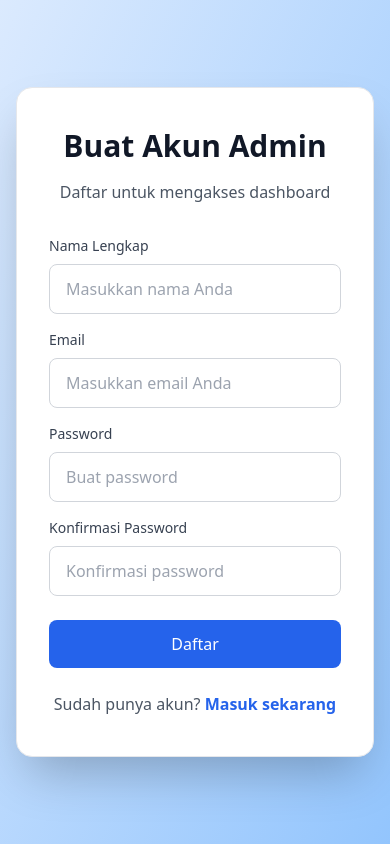
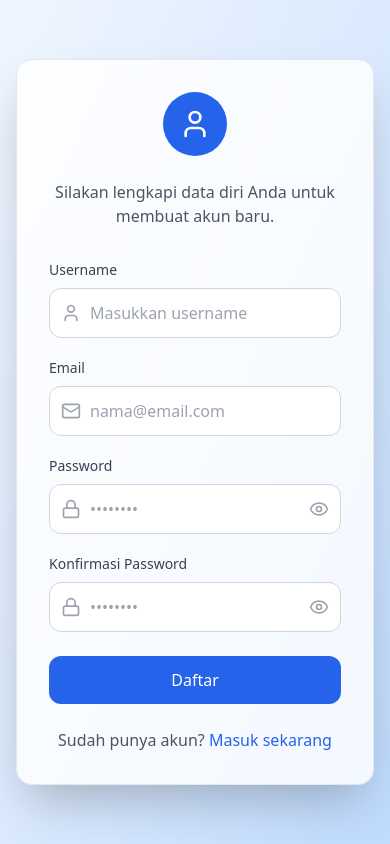
Before and after one commit to Arifin0316/Tomo, a Next.js app: page /register in a window 390 px wide. Built offline with nearby package versions, Linux system fonts and the light colour scheme; no server answers.

Commit message:
Add username validation schema using Zod and update Sidebar mobile navigation

```diff
--- a/app/(auth)/login/page.jsx
+++ b/app/(auth)/login/page.jsx
@@ -3,12 +3,13 @@ import { signIn } from "next-auth/react";
 import { useState } from "react";
 import { useRouter } from "next/navigation";
 import Link from "next/link";
-
+import { Eye, EyeOff, Mail, Lock } from "lucide-react";
 
 export default function LoginPage() {
   const router = useRouter();
   const [error, setError] = useState("");
   const [loading, setLoading] = useState(false);
+  const [showPassword, setShowPassword] = useState(false);
 
   const handleSubmit = async (e) => {
     e.preventDefault();
@@ -32,92 +33,111 @@ export default function LoginPage() {
   };
 
   return (
-    <div className="min-h-screen flex items-center justify-center bg-gradient-to-br from-blue-100 to-blue-300 dark:from-gray-900 dark:to-gray-800 py-12 px-4 sm:px-6 lg:px-8 transition-colors duration-300">
-      <div className="max-w-md w-full bg-white dark:bg-gray-800 shadow-2xl dark:shadow-xl rounded-2xl overflow-hidden border dark:border-gray-700 transition-colors duration-300">
-        <div className="px-8 py-10">
-          <div className="text-center">
-            <h2 className="text-3xl font-extrabold text-gray-900 dark:text-white mb-4">
+    <div className="min-h-screen flex items-center justify-center bg-gradient-to-br from-blue-50 via-blue-100 to-blue-200 dark:from-gray-900 dark:via-gray-800 dark:to-gray-900 py-12 px-4 sm:px-6 lg:px-8 transition-all duration-300">
+      <div className="max-w-md w-full space-y-8 bg-white/80 dark:bg-gray-800/90 backdrop-blur-sm shadow-2xl dark:shadow-xl rounded-2xl p-8 border border-gray-200 dark:border-gray-700 transition-all duration-300">
+        {/* Logo or Brand Section */}
+        <div className="text-center space-y-6">
+          <div className="mx-auto h-16 w-16 bg-blue-600 dark:bg-blue-500 rounded-full flex items-center justify-center">
+            <Lock className="h-8 w-8 text-white" />
+          </div>
+          <h2 className="text-3xl font-extrabold text-gray-900 dark:text-white">
             Login ke Dashboard
           </h2>
-            <p className="text-gray-600 dark:text-gray-400 mb-8">
-              Selamat datang! Silakan masuk ke akun Anda.
+          <p className="text-gray-600 dark:text-gray-400 max-w-sm mx-auto">
+            Selamat datang kembali! Silakan masuk ke akun Anda.
           </p>
         </div>
 
-          <form className="space-y-6" onSubmit={handleSubmit}>
+        <form className="mt-8 space-y-6" onSubmit={handleSubmit}>
           {error && (
-              <div className="bg-red-100 dark:bg-red-900/20 border border-red-400 dark:border-red-700 text-red-700 dark:text-red-400 px-4 py-3 rounded-lg">
+            <div className="bg-red-100 dark:bg-red-900/20 border border-red-400 dark:border-red-700 text-red-700 dark:text-red-400 px-4 py-3 rounded-lg flex items-center gap-2 animate-shake">
+              <span className="text-lg">⚠️</span>
               {error}
             </div>
           )}
 
-            <div className="space-y-4">
-              <div>
-                <label
-                  htmlFor="email"
-                  className="block text-sm font-medium text-gray-700 dark:text-gray-300 mb-2"
-                >
+          <div className="space-y-5">
+            {/* Email Input */}
+            <div className="relative">
+              <label htmlFor="email" className="block text-sm font-medium text-gray-700 dark:text-gray-300 mb-2">
                 Email
               </label>
+              <div className="relative">
+                <div className="absolute inset-y-0 left-0 pl-3 flex items-center pointer-events-none">
+                  <Mail className="h-5 w-5 text-gray-400" />
+                </div>
                 <input
                   id="email"
                   name="email"
                   type="email"
                   required
-                  className="w-full px-4 py-3 border border-gray-300 dark:border-gray-600 dark:bg-gray-700 dark:text-white rounded-lg focus:outline-none focus:ring-2 focus:ring-blue-500 dark:focus:ring-blue-400 focus:border-transparent transition duration-300"
-                  placeholder="Masukkan email Anda"
-                />
-              </div>
-
-              <div>
-                <label
-                  htmlFor="password"
-                  className="block text-sm font-medium text-gray-700 dark:text-gray-300 mb-2"
-                >
-                  Password
-                </label>
-                <input
-                  id="password"
-                  name="password"
-                  type="password"
-                  required
-                  className="w-full px-4 py-3 border border-gray-300 dark:border-gray-600 dark:bg-gray-700 dark:text-white rounded-lg focus:outline-none focus:ring-2 focus:ring-blue-500 dark:focus:ring-blue-400 focus:border-transparent transition duration-300"
-                  placeholder="Masukkan password Anda"
+                  className="w-full pl-10 pr-4 py-3 border border-gray-300 dark:border-gray-600 dark:bg-gray-700/50 dark:text-white rounded-xl focus:outline-none focus:ring-2 focus:ring-blue-500 dark:focus:ring-blue-400 focus:border-transparent transition-all duration-300"
+                  placeholder="nama@email.com"
                 />
               </div>
             </div>
 
-            <div>
+            {/* Password Input */}
+            <div className="relative">
+              <label htmlFor="password" className="block text-sm font-medium text-gray-700 dark:text-gray-300 mb-2">
+                Password
+              </label>
+              <div className="relative">
+                <div className="absolute inset-y-0 left-0 pl-3 flex items-center pointer-events-none">
+                  <Lock className="h-5 w-5 text-gray-400" />
+                </div>
+                <input
+                  id="password"
+                  name="password"
+                  type={showPassword ? "text" : "password"}
+                  required
+                  className="w-full pl-10 pr-12 py-3 border border-gray-300 dark:border-gray-600 dark:bg-gray-700/50 dark:text-white rounded-xl focus:outline-none focus:ring-2 focus:ring-blue-500 dark:focus:ring-blue-400 focus:border-transparent transition-all duration-300"
+                  placeholder="••••••••"
+                />
+                <button
+                  type="button"
+                  onClick={() => setShowPassword(!showPassword)}
+                  className="absolute inset-y-0 right-0 pr-3 flex items-center text-gray-400 hover:text-gray-600 dark:hover:text-gray-300 transition-colors duration-200"
+                >
+                  {showPassword ? (
+                    <EyeOff className="h-5 w-5" />
+                  ) : (
+                    <Eye className="h-5 w-5" />
+                  )}
+                </button>
+              </div>
+            </div>
+          </div>
+
+          {/* Submit Button */}
           <button
             type="submit"
             disabled={loading}
-                className="w-full bg-blue-600 dark:bg-blue-700 text-white py-3 rounded-lg hover:bg-blue-700 dark:hover:bg-blue-600 focus:outline-none focus:ring-2 focus:ring-blue-500 dark:focus:ring-blue-400 focus:ring-offset-2 transition duration-300 disabled:opacity-50"
+            className="w-full bg-blue-600 dark:bg-blue-500 text-white py-3 px-4 rounded-xl hover:bg-blue-700 dark:hover:bg-blue-600 focus:outline-none focus:ring-2 focus:ring-blue-500 dark:focus:ring-blue-400 focus:ring-offset-2 transition-all duration-300 disabled:opacity-50 disabled:cursor-not-allowed transform hover:scale-[1.02] active:scale-[0.98] flex items-center justify-center gap-2"
           >
-                {loading ? "Loading..." : "Masuk"}
+            {loading ? (
+              <>
+                <div className="h-5 w-5 border-2 border-white border-t-transparent rounded-full animate-spin" />
+                <span>Loading...</span>
+              </>
+            ) : (
+              "Masuk"
+            )}
           </button>
-            </div>
-          </form>
 
-          <div className="mt-6 text-center space-y-4">
-            <div className="flex items-center justify-center">
-              <button
-                onClick={() => signIn("google")}
-                className="flex items-center justify-center gap-2 bg-red-500 dark:bg-red-600 text-white px-4 py-2 rounded-lg hover:bg-red-600 dark:hover:bg-red-500 transition duration-300"
-              >
-                Sign in with Google
-              </button>
-            </div>
+          {/* Register Link */}
+          <div className="text-center">
             <p className="text-gray-600 dark:text-gray-400">
               Belum punya akun?{" "}
               <Link
                 href="/register"
-                className="text-blue-600 dark:text-blue-400 hover:text-blue-800 dark:hover:text-blue-300 font-semibold transition duration-300"
+                className="text-blue-600 dark:text-blue-400 hover:text-blue-800 dark:hover:text-blue-300 font-medium transition-colors duration-200 border-b-2 border-transparent hover:border-blue-600 dark:hover:border-blue-400"
               >
                 Daftar sekarang
               </Link>
             </p>
           </div>
-        </div>
+        </form>
       </div>
     </div>
   );
--- a/app/(auth)/register/page.jsx
+++ b/app/(auth)/register/page.jsx
@@ -1,179 +1,229 @@
 'use client'
 import { useState } from 'react'
 import { useRouter } from 'next/navigation'
-import Link from 'next/link'
+import { registerSchema } from '@/lib/zod';
+import { getUsername } from '@/lib/home';
+import Link from 'next/link';
+import { Eye, EyeOff, Mail, Lock, User } from "lucide-react";
 
 export default function RegisterPage() {
-  const router = useRouter()
-  const [error, setError] = useState('')
-  const [loading, setLoading] = useState(false)
-  const [passwordMatch, setPasswordMatch] = useState(true)
+  const router = useRouter();
+  const [error, setError] = useState('');
+  const [loading, setLoading] = useState(false);
+  const [passwordMatch, setPasswordMatch] = useState(true);
+  const [showPassword, setShowPassword] = useState(false);
+  const [showConfirmPassword, setShowConfirmPassword] = useState(false);
 
   const handleSubmit = async (e) => {
-    e.preventDefault()
-    setLoading(true)
-    setError('')
+    e.preventDefault();
+    setLoading(true);
+    setError('');
 
-    const formData = new FormData(e.currentTarget)
-    const password = formData.get('password')
-    const confirmPassword = formData.get('confirm-password')
+    const formData = new FormData(e.currentTarget);
+    const username = formData.get('username');
+    const email = formData.get('email');
+    const password = formData.get('password');
+    const confirmPassword = formData.get('confirm-password');
 
-    // Validasi konfirmasi password
+    // Check password match
     if (password !== confirmPassword) {
-      setPasswordMatch(false)
-      setLoading(false)
-      return
+      setPasswordMatch(false);
+      setError('Password tidak cocok');
+      setLoading(false);
+      return;
+    }
+    setPasswordMatch(true);
+
+    // Validasi menggunakan Zod
+    const validationResult = await registerSchema.safeParseAsync({
+      username,
+      email,
+      password,
+      confirmPassword
+    });
+
+    if (!validationResult.success) {
+      setError(validationResult.error.errors.map(err => err.message).join(', '));
+      setLoading(false);
+      return;
     }
 
-    const data = {
-      username: formData.get('name'),
-      email: formData.get('email'),
-      password: password,
-    }
+    const data = { username, email, password };
 
     const res = await fetch('/api/register', {
       method: 'POST',
       body: JSON.stringify(data),
-      headers: {
-        'Content-Type': 'application/json',
-      },
-    })
+      headers: { 'Content-Type': 'application/json' },
+    });
 
-    const json = await res.json()
+    const json = await res.json();
 
     if (!res.ok) {
-      setError(json.error)
-      setLoading(false)
-      return
+      setError(json.error);
+      setLoading(false);
+      return;
     }
 
-    router.push('/login')
-  }
+    router.push('/login');
+  };
 
   return (
-    <div className="min-h-screen flex items-center justify-center bg-gradient-to-br from-blue-100 to-blue-300 dark:from-gray-900 dark:to-gray-800 py-12 px-4 sm:px-6 lg:px-8 transition-colors duration-300">
-      <div className="max-w-md w-full bg-white dark:bg-gray-800 shadow-2xl dark:shadow-xl rounded-2xl overflow-hidden border dark:border-gray-700 transition-colors duration-300">
-        <div className="px-8 py-10">
-          <div className="text-center">
-            <h2 className="text-3xl font-extrabold text-gray-900 dark:text-white mb-4">
-              Buat Akun Admin
-            </h2>
-            <p className="text-gray-600 dark:text-gray-400 mb-8">
-              Daftar untuk mengakses dashboard
+    <div className="min-h-screen flex items-center justify-center bg-gradient-to-br from-blue-50 via-blue-100 to-blue-200 dark:from-gray-900 dark:via-gray-800 dark:to-gray-900 py-12 px-4 sm:px-6 lg:px-8 transition-all duration-300">
+      <div className="max-w-md w-full space-y-8 bg-white/80 dark:bg-gray-800/90 backdrop-blur-sm shadow-2xl dark:shadow-xl rounded-2xl p-8 border border-gray-200 dark:border-gray-700 transition-all duration-300">
+        {/* Logo Section */}
+        <div className="text-center space-y-6">
+          <div className="mx-auto h-16 w-16 bg-blue-600 dark:bg-blue-500 rounded-full flex items-center justify-center">
+            <User className="h-8 w-8 text-white" />
+          </div>
+          <p className="text-gray-600 dark:text-gray-400 max-w-sm mx-auto">
+            Silakan lengkapi data diri Anda untuk membuat akun baru.
           </p>
         </div>
 
-          <form className="space-y-6" onSubmit={handleSubmit}>
+        <form className="mt-8 space-y-6" onSubmit={handleSubmit}>
           {error && (
-              <div className="bg-red-100 dark:bg-red-900/20 border border-red-400 dark:border-red-700 text-red-700 dark:text-red-400 px-4 py-3 rounded-lg">
+            <div className="bg-red-100 dark:bg-red-900/20 border border-red-400 dark:border-red-700 text-red-700 dark:text-red-400 px-4 py-3 rounded-lg flex items-center gap-2 animate-shake">
+              <span className="text-lg">⚠️</span>
               {error}
             </div>
           )}
 
-            <div className="space-y-4">
-              <div>
-                <label
-                  htmlFor="name"
-                  className="block text-sm font-medium text-gray-700 dark:text-gray-300 mb-2"
-                >
-                  Nama Lengkap
+          <div className="space-y-5">
+            {/* Username Input */}
+            <div className="relative">
+              <label htmlFor="username" className="block text-sm font-medium text-gray-700 dark:text-gray-300 mb-2">
+                Username
               </label>
+              <div className="relative">
+                <div className="absolute inset-y-0 left-0 pl-3 flex items-center pointer-events-none">
+                  <User className="h-5 w-5 text-gray-400" />
+                </div>
                 <input
-                  id="name"
-                  name="name"
+                  id="username"
+                  name="username"
                   type="text"
                   required
-                  className="w-full px-4 py-3 border border-gray-300 dark:border-gray-600 dark:bg-gray-700 dark:text-white rounded-lg focus:outline-none focus:ring-2 focus:ring-blue-500 dark:focus:ring-blue-400 focus:border-transparent transition duration-300"
-                  placeholder="Masukkan nama Anda"
+                  className="w-full pl-10 pr-4 py-3 border border-gray-300 dark:border-gray-600 dark:bg-gray-700/50 dark:text-white rounded-xl focus:outline-none focus:ring-2 focus:ring-blue-500 dark:focus:ring-blue-400 focus:border-transparent transition-all duration-300"
+                  placeholder="Masukkan username"
                 />
               </div>
+            </div>
 
-              <div>
-                <label
-                  htmlFor="email"
-                  className="block text-sm font-medium text-gray-700 dark:text-gray-300 mb-2"
-                >
+            {/* Email Input */}
+            <div className="relative">
+              <label htmlFor="email" className="block text-sm font-medium text-gray-700 dark:text-gray-300 mb-2">
                 Email
               </label>
+              <div className="relative">
+                <div className="absolute inset-y-0 left-0 pl-3 flex items-center pointer-events-none">
+                  <Mail className="h-5 w-5 text-gray-400" />
+                </div>
                 <input
                   id="email"
                   name="email"
                   type="email"
                   required
-                  className="w-full px-4 py-3 border border-gray-300 dark:border-gray-600 dark:bg-gray-700 dark:text-white rounded-lg focus:outline-none focus:ring-2 focus:ring-blue-500 dark:focus:ring-blue-400 focus:border-transparent transition duration-300"
-                  placeholder="Masukkan email Anda"
+                  className="w-full pl-10 pr-4 py-3 border border-gray-300 dark:border-gray-600 dark:bg-gray-700/50 dark:text-white rounded-xl focus:outline-none focus:ring-2 focus:ring-blue-500 dark:focus:ring-blue-400 focus:border-transparent transition-all duration-300"
+                  placeholder="nama@email.com"
                 />
               </div>
+            </div>
 
-              <div>
-                <label
-                  htmlFor="password"
-                  className="block text-sm font-medium text-gray-700 dark:text-gray-300 mb-2"
-                >
+            {/* Password Input */}
+            <div className="relative">
+              <label htmlFor="password" className="block text-sm font-medium text-gray-700 dark:text-gray-300 mb-2">
                 Password
               </label>
+              <div className="relative">
+                <div className="absolute inset-y-0 left-0 pl-3 flex items-center pointer-events-none">
+                  <Lock className="h-5 w-5 text-gray-400" />
+                </div>
                 <input
                   id="password"
                   name="password"
-                  type="password"
+                  type={showPassword ? "text" : "password"}
                   required
-                  className="w-full px-4 py-3 border border-gray-300 dark:border-gray-600 dark:bg-gray-700 dark:text-white rounded-lg focus:outline-none focus:ring-2 focus:ring-blue-500 dark:focus:ring-blue-400 focus:border-transparent transition duration-300"
-                  placeholder="Buat password"
+                  className="w-full pl-10 pr-12 py-3 border border-gray-300 dark:border-gray-600 dark:bg-gray-700/50 dark:text-white rounded-xl focus:outline-none focus:ring-2 focus:ring-blue-500 dark:focus:ring-blue-400 focus:border-transparent transition-all duration-300"
+                  placeholder="••••••••"
                 />
+                <button
+                  type="button"
+                  onClick={() => setShowPassword(!showPassword)}
+                  className="absolute inset-y-0 right-0 pr-3 flex items-center text-gray-400 hover:text-gray-600 dark:hover:text-gray-300 transition-colors duration-200"
+                >
+                  {showPassword ? (
+                    <EyeOff className="h-5 w-5" />
+                  ) : (
+                    <Eye className="h-5 w-5" />
+                  )}
+                </button>
+              </div>
             </div>
 
-              <div>
-                <label
-                  htmlFor="confirm-password"
-                  className="block text-sm font-medium text-gray-700 dark:text-gray-300 mb-2"
-                >
+            {/* Confirm Password Input */}
+            <div className="relative">
+              <label htmlFor="confirm-password" className="block text-sm font-medium text-gray-700 dark:text-gray-300 mb-2">
                 Konfirmasi Password
               </label>
+              <div className="relative">
+                <div className="absolute inset-y-0 left-0 pl-3 flex items-center pointer-events-none">
+                  <Lock className="h-5 w-5 text-gray-400" />
+                </div>
                 <input
                   id="confirm-password"
                   name="confirm-password"
-                  type="password"
+                  type={showConfirmPassword ? "text" : "password"}
                   required
-                  onChange={() => setPasswordMatch(true)}
-                  className={`w-full px-4 py-3 border rounded-lg focus:outline-none focus:ring-2 focus:border-transparent transition duration-300 ${
-                    passwordMatch
-                      ? 'border-gray-300 dark:border-gray-600 dark:bg-gray-700 focus:ring-blue-500 dark:focus:ring-blue-400'
-                      : 'border-red-500 dark:border-red-500 focus:ring-red-500 dark:focus:ring-red-400'
+                  className={`w-full pl-10 pr-12 py-3 border border-gray-300 dark:border-gray-600 dark:bg-gray-700/50 dark:text-white rounded-xl focus:outline-none focus:ring-2 focus:ring-blue-500 dark:focus:ring-blue-400 focus:border-transparent transition-all duration-300 ${
+                    !passwordMatch ? 'border-red-500 dark:border-red-500' : ''
                   }`}
-                  placeholder="Konfirmasi password"
+                  placeholder="••••••••"
                 />
-                {!passwordMatch && (
-                  <p className="mt-1 text-sm text-red-500 dark:text-red-400">
-                    Password tidak cocok
-                  </p>
+                <button
+                  type="button"
+                  onClick={() => setShowConfirmPassword(!showConfirmPassword)}
+                  className="absolute inset-y-0 right-0 pr-3 flex items-center text-gray-400 hover:text-gray-600 dark:hover:text-gray-300 transition-colors duration-200"
+                >
+                  {showConfirmPassword ? (
+                    <EyeOff className="h-5 w-5" />
+                  ) : (
+                    <Eye className="h-5 w-5" />
                   )}
+                </button>
+              </div>
             </div>
           </div>
 
-            <div>
+          {/* Submit Button */}
           <button
             type="submit"
             disabled={loading}
-                className="w-full bg-blue-600 dark:bg-blue-700 text-white py-3 rounded-lg hover:bg-blue-700 dark:hover:bg-blue-600 focus:outline-none focus:ring-2 focus:ring-blue-500 dark:focus:ring-blue-400 focus:ring-offset-2 transition duration-300 disabled:opacity-50"
+            className="w-full bg-blue-600 dark:bg-blue-500 text-white py-3 px-4 rounded-xl hover:bg-blue-700 dark:hover:bg-blue-600 focus:outline-none focus:ring-2 focus:ring-blue-500 dark:focus:ring-blue-400 focus:ring-offset-2 transition-all duration-300 disabled:opacity-50 disabled:cursor-not-allowed transform hover:scale-[1.02] active:scale-[0.98] flex items-center justify-center gap-2"
           >
-                {loading ? 'Loading...' : 'Daftar'}
+            {loading ? (
+              <>
+                <div className="h-5 w-5 border-2 border-white border-t-transparent rounded-full animate-spin" />
+                <span>Loading...</span>
+              </>
+            ) : (
+              "Daftar"
+            )}
           </button>
-            </div>
-          </form>
 
-          <div className="mt-6 text-center">
+          {/* Login Link */}
+          <div className="text-center">
             <p className="text-gray-600 dark:text-gray-400">
-              Sudah punya akun?{' '}
+              Sudah punya akun?{" "}
               <Link
                 href="/login"
-                className="text-blue-600 dark:text-blue-400 hover:text-blue-800 dark:hover:text-blue-300 font-semibold transition duration-300"
+                className="text-blue-600 dark:text-blue-400 hover:text-blue-800 dark:hover:text-blue-300 font-medium transition-colors duration-200 border-b-2 border-transparent hover:border-blue-600 dark:hover:border-blue-400"
               >
                 Masuk sekarang
               </Link>
             </p>
           </div>
+        </form>
       </div>
     </div>
-    </div>
-  )
+  );
 }
--- a/components/layout/Sidebar.jsx
+++ b/components/layout/Sidebar.jsx
@@ -129,6 +129,9 @@ export default function Sidebar() {
     { icon: <User />, label: 'Profil', href: `/profile/${session?.user?.username}` },
   ];
 
+  // Filter out search button for mobile navigation
+  const mobileNavItems = navItems.filter(item => item.label !== 'Cari');
+
   return (
     <>
       {/* Sidebar for tablet and desktop */}
@@ -163,7 +166,7 @@ export default function Sidebar() {
       {/* Mobile Bottom Navigation */}
       <div className="fixed z-50 bottom-0 left-0 right-0 bg-white dark:bg-gray-900 border-t dark:border-gray-700 sm:hidden transition-colors duration-300">
         <nav className="flex justify-around py-2">
-          {navItems.map((item) => {
+          {mobileNavItems.map((item) => {
             if (item.label === 'Buat' || item.isAuthAction) {
               return (
                 <div key={item.label} onClick={item.onClick} className="cursor-pointer">
--- /dev/null
+++ b/lib/zod.js
@@ -0,0 +1,22 @@
+import { z } from 'zod';
+import { getUsername } from '@/lib/home';
+
+export const registerSchema = z.object({
+  username: z.string()
+    .min(3, 'Username minimal 3 karakter')
+    .max(20, 'Username maksimal 20 karakter')
+    .regex(/^[a-zA-Z0-9_]+$/, 'Username hanya boleh mengandung huruf, angka, dan underscore')
+    .refine(async (username) => {
+      const isAvailable = await getUsername(username);
+      return isAvailable;
+    }, 'Username sudah digunakan'),
+  email: z.string().email('Email tidak valid'),
+  password: z.string()
+    .min(8, 'Password minimal 8 karakter')
+    .regex(/[A-Z]/, 'Password harus mengandung setidaknya 1 huruf besar')
+    .regex(/[0-9]/, 'Password harus mengandung setidaknya 1 angka'),
+  confirmPassword: z.string(),
+}).refine((data) => data.password === data.confirmPassword, {
+  message: "Password tidak cocok",
+  path: ["confirmPassword"]
+});
--- a/package.json
+++ b/package.json
@@ -26,7 +26,8 @@
     "prisma": "^6.3.0",
     "react": "^19.0.0",
     "react-dom": "^19.0.0",
-    "react-hot-toast": "^2.5.1"
+    "react-hot-toast": "^2.5.1",
+    "zod": "^3.24.2"
   },
   "devDependencies": {
     "@eslint/eslintrc": "^3",
```
Also changed, not shown: lib/home.js, 1 other file (tests, documents, lock files or other folders). Lines whose indentation alone changed are shown as unchanged.
